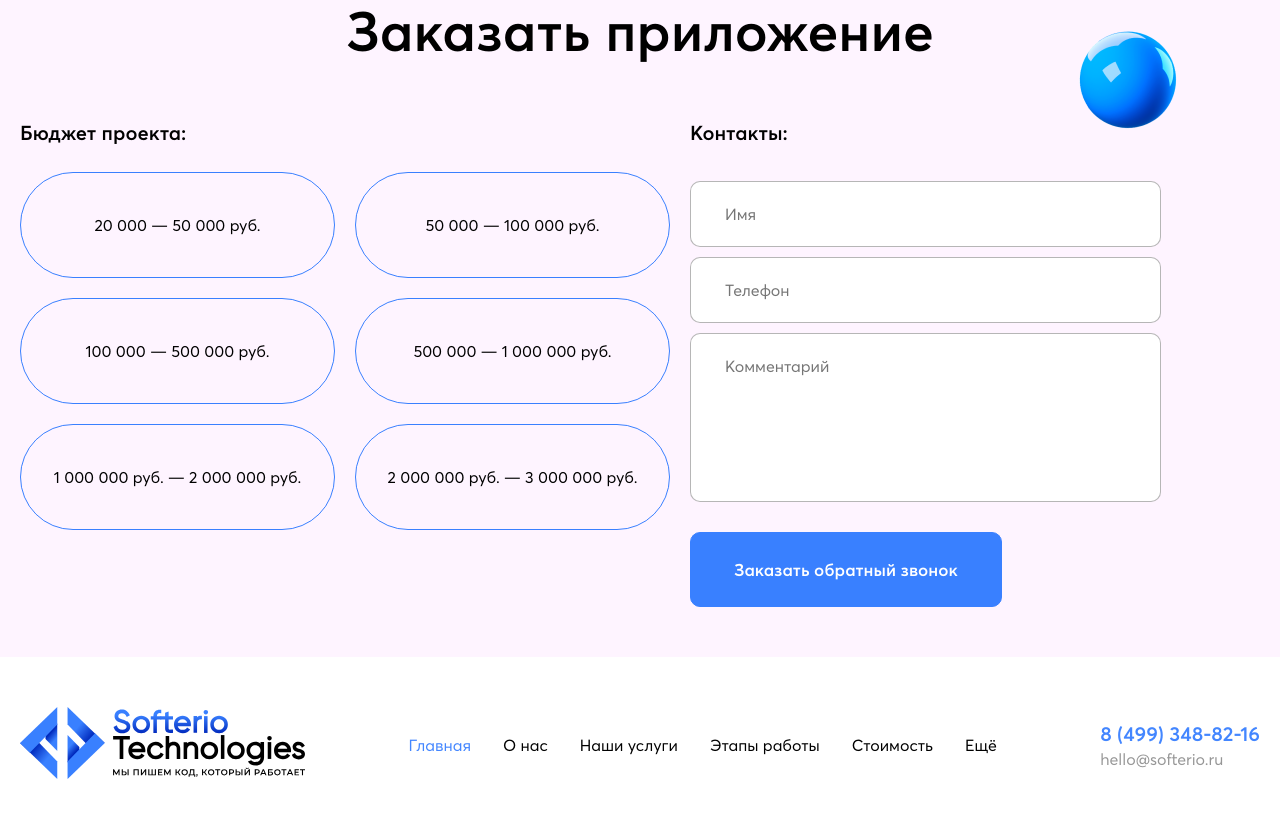
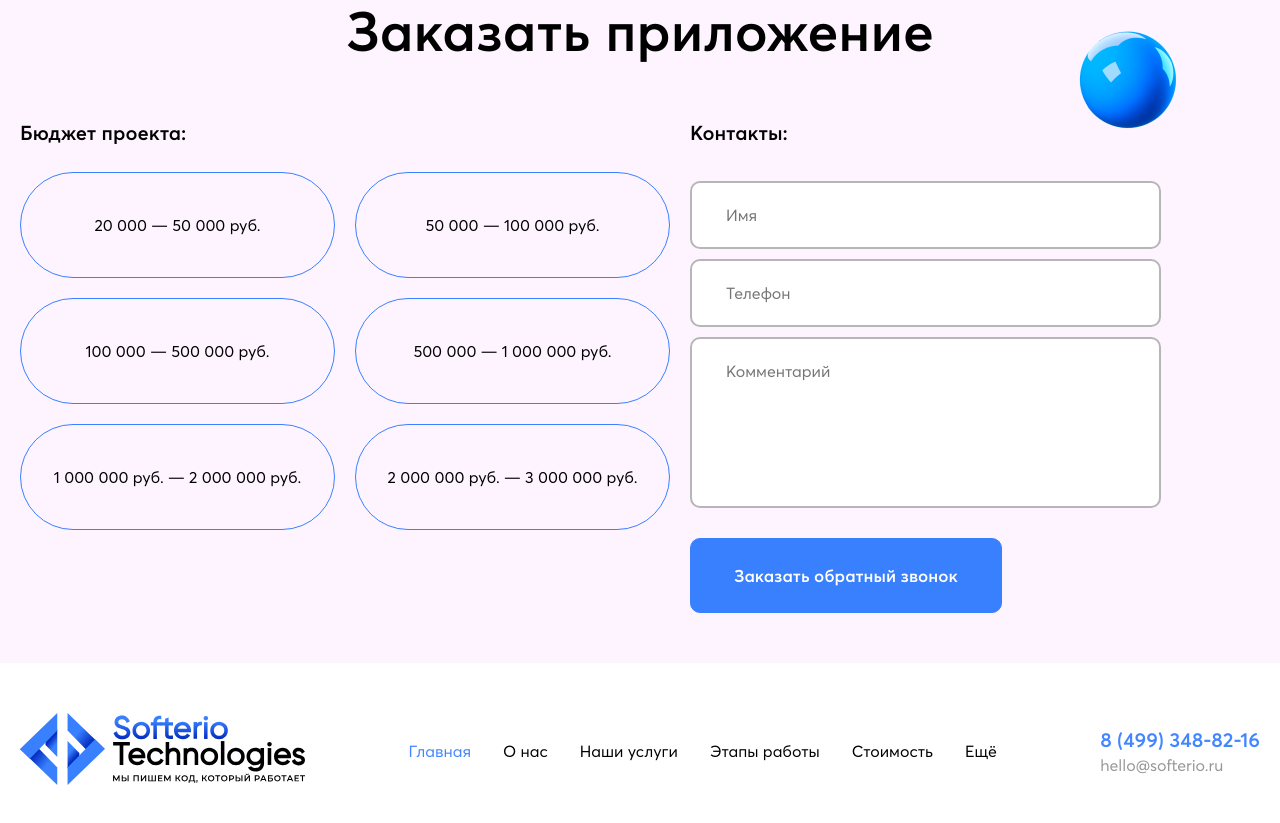
Before and after one commit to FarhodD/softerio-technologies, a plain HTML site: page index.html in a window 1280 px wide. Shown: the part 5033-5856 px from the top of the page. Drawn offline with Linux system fonts and the light colour scheme.

Commit message:
textarea, input

```diff
--- a/styles/main.css
+++ b/styles/main.css
@@ -626,7 +626,7 @@ input {
   max-width: 471px;
   padding: 22px 34px;
   border-radius: 10px;
-  border: 1px solid rgba(172, 172, 172, 0.88);
+  border: 2px solid rgba(172, 172, 172, 0.88);
   font-size: 16px;
   font-style: normal;
   font-weight: 400;
```
